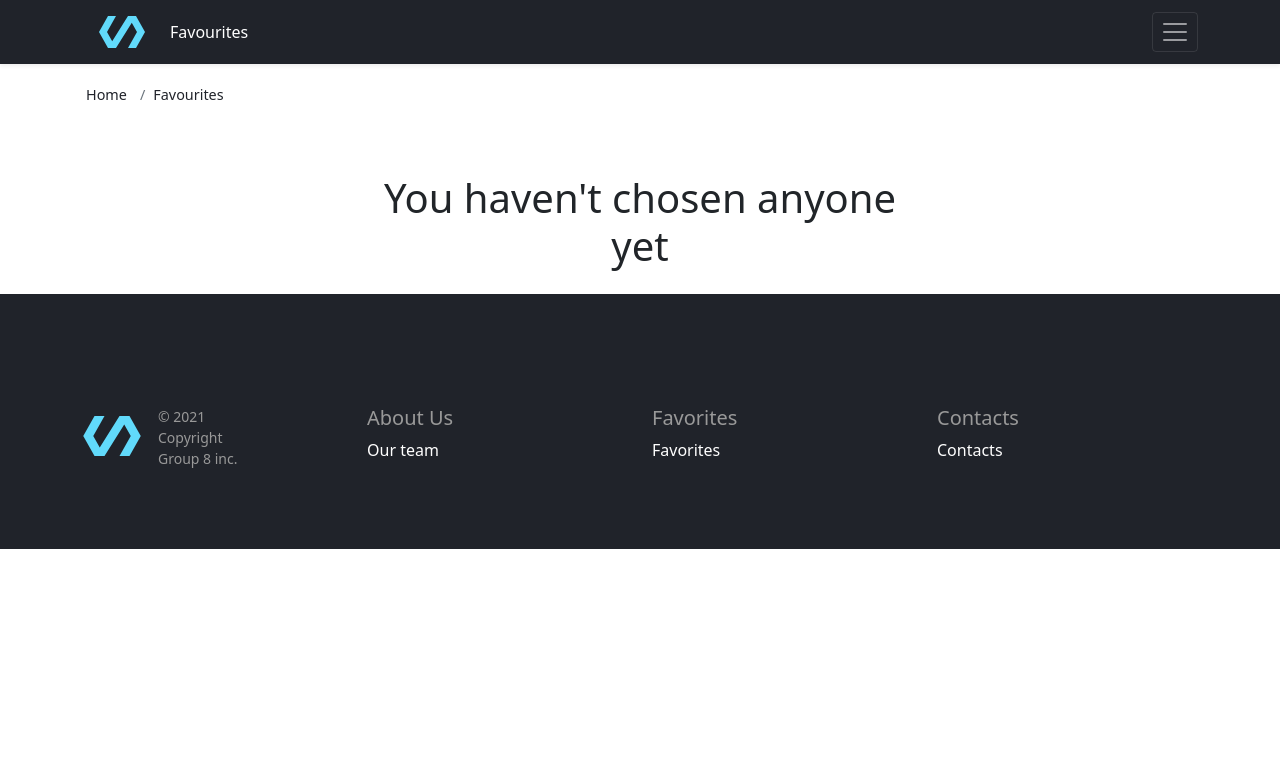
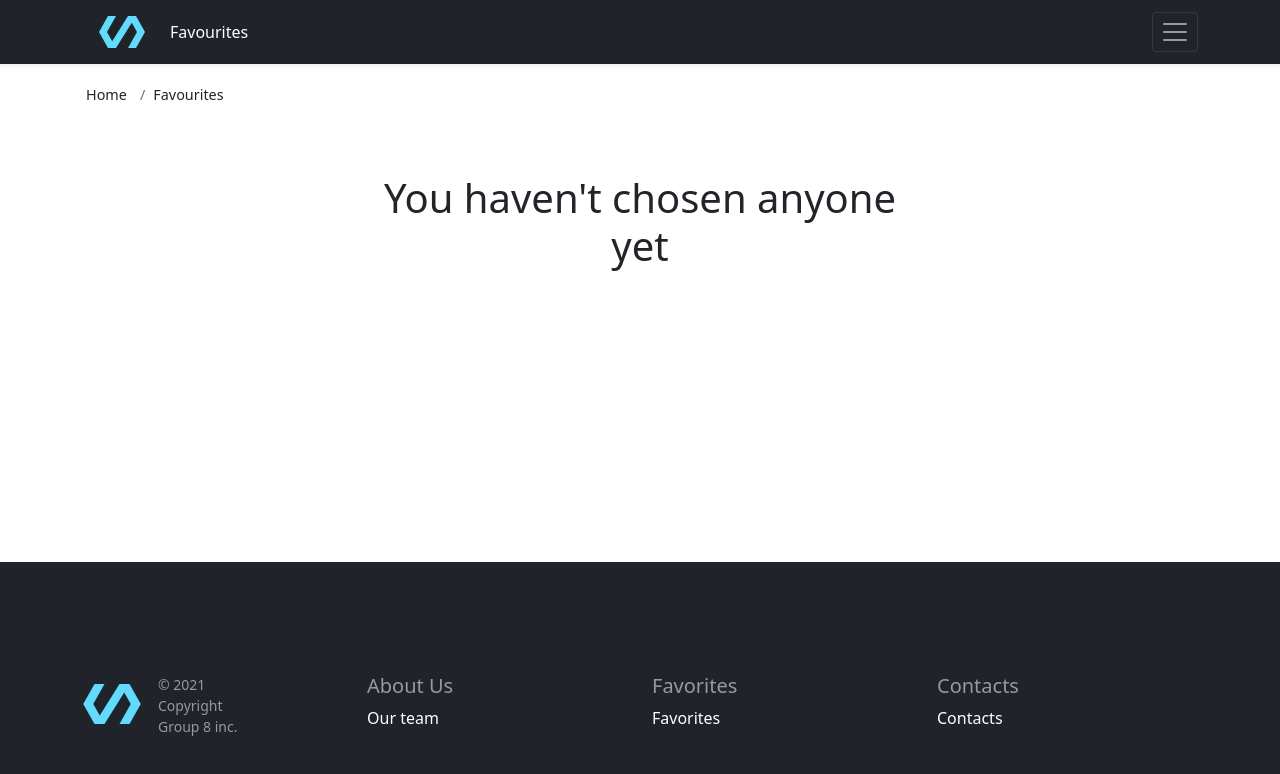
Before and after one commit to unclekoin/react-hackathon-team-website, a React (Create React App) app: page /favourites in a window 1280 px wide. Shown: the top 774 px of the page. Built offline with nearby package versions, Linux system fonts and the light colour scheme.

Commit message:
fix css styles index.css slider.css

```diff
--- a/src/components/slider/slider.css
+++ b/src/components/slider/slider.css
@@ -63,7 +63,7 @@
   position: absolute;
   left: 0;
   top: 0;
-  width: 110%;
+  width: 112%;
   height: 100%;
   -webkit-background-size: cover;
   background-size: cover;
--- a/src/index.css
+++ b/src/index.css
@@ -135,5 +135,5 @@ a.breadcrumb-item {
 
 /* member */
 .page-wrapper {
-  height: calc(100vh - 364px);
+  min-height: calc(100vh - 364px);
 }
--- a/src/pages/favourites.jsx
+++ b/src/pages/favourites.jsx
@@ -9,18 +9,18 @@ const Favourites = ({ onFavorite }) => {
   const favourites = members.filter((member) => storage[member._id]);
 
   return (
-    <main>
-      <section className="pt-5 pb-3 text-center container">
-        <div className="col-lg-6 col-md-8 mx-auto">
-          <h1 className="fw-light">
+    <main className='page-wrapper'>
+      <section className='pt-5 pb-3 text-center container'>
+        <div className='col-lg-6 col-md-8 mx-auto'>
+          <h1 className='fw-light'>
             {favourites.length ? 'Favourites' : "You haven't chosen anyone yet"}
           </h1>
         </div>
       </section>
       {!!favourites.length && (
-        <div className="album py-5 bg-light p-3">
-          <div className="container">
-            <div className="row row-cols-1 row-cols-sm-2 row-cols-md-3 g-3">
+        <div className='album py-5 bg-light p-3'>
+          <div className='container'>
+            <div className='row row-cols-1 row-cols-sm-2 row-cols-md-3 g-3'>
               {favourites.map((favorite) => (
                 <Card
                   key={favorite._id}
@@ -33,7 +33,7 @@ const Favourites = ({ onFavorite }) => {
         </div>
       )}
     </main>
-  );
+  )
 };
 
 Favourites.propTypes = {
```
